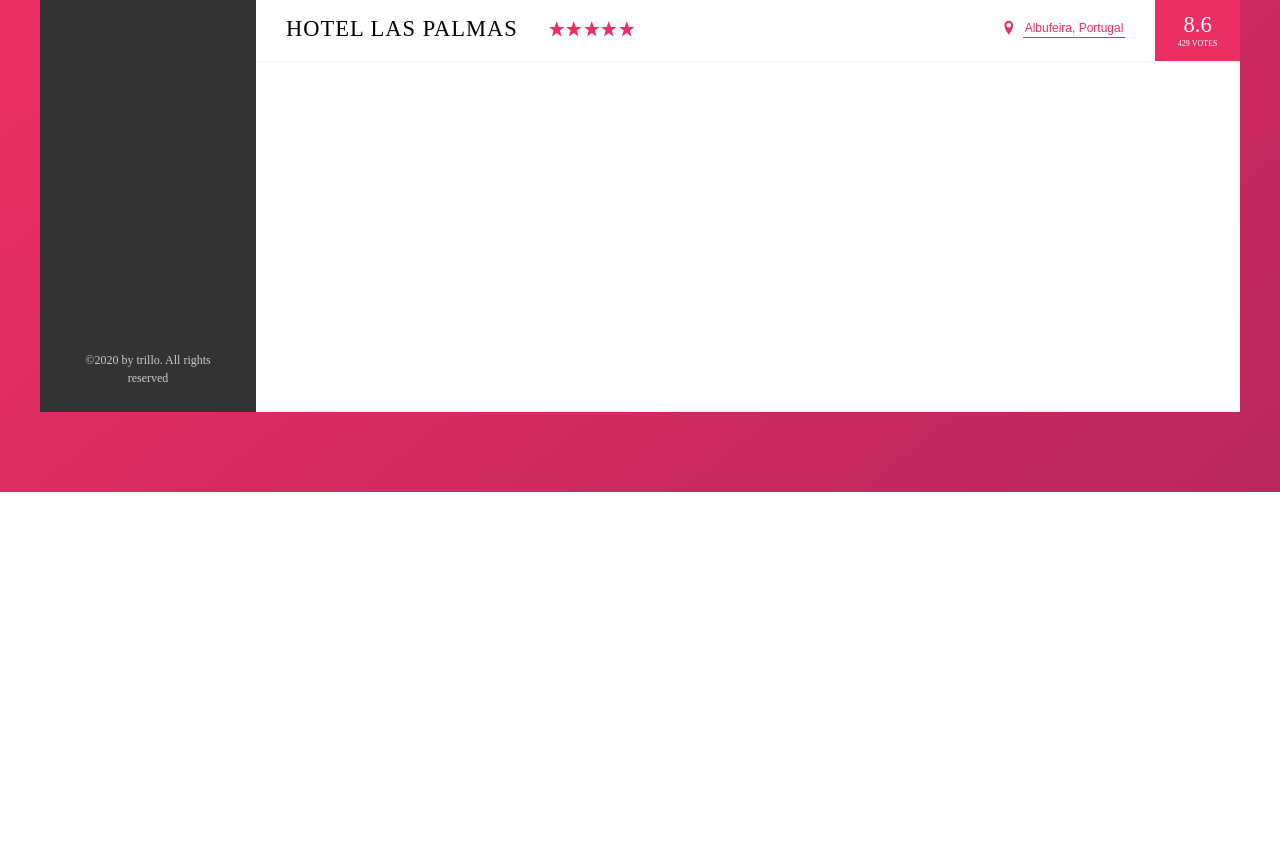
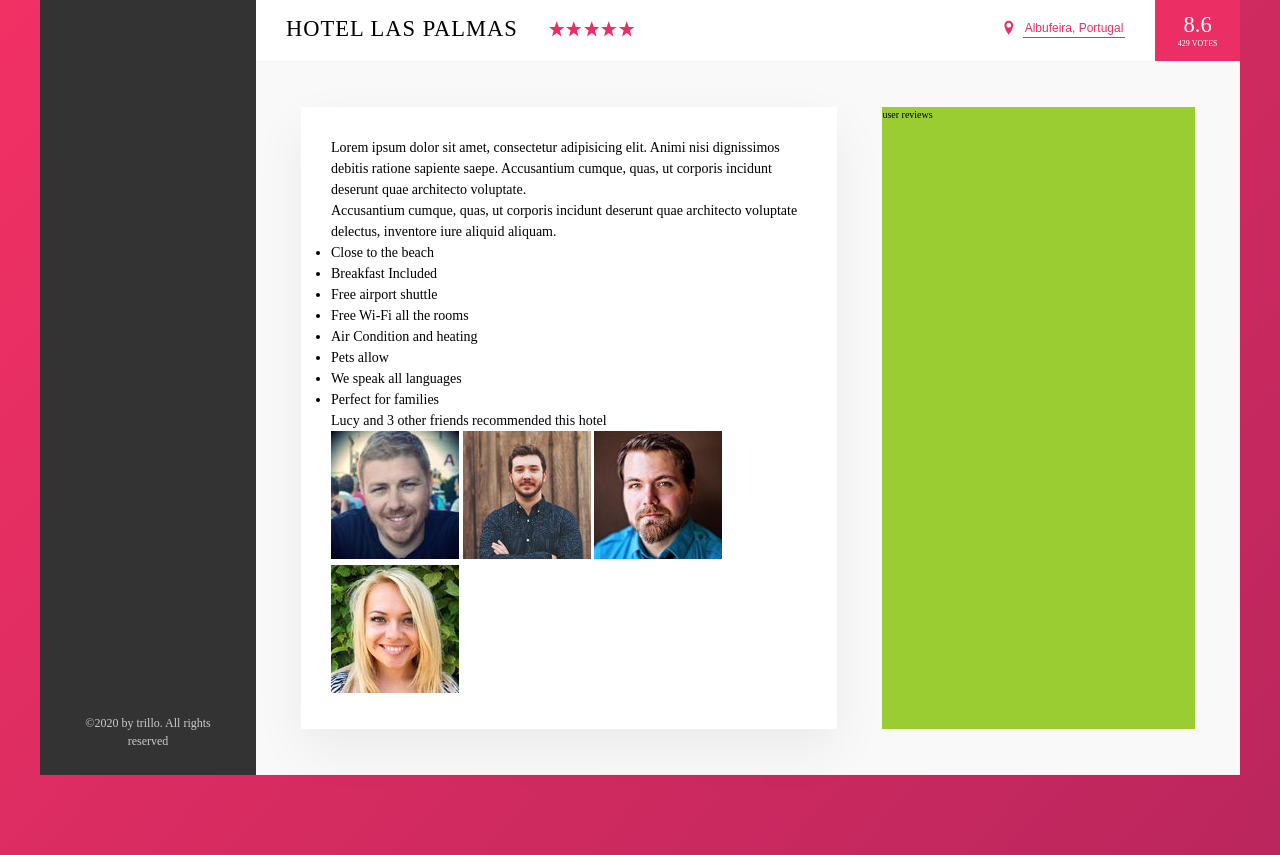
Before and after one commit to mlavagni/trillo, a website: page index.html in a window 1280 px wide. Shown: the part 538-1393 px from the top of the page. Before the commit the page ends 1030 px from the top, so only its background shows below. Drawn offline with Linux system fonts and the light colour scheme.

Commit message:
Added description paragraph, ul, recommend count and friends pictures

```diff
--- a/index.html
+++ b/index.html
@@ -165,6 +165,65 @@
               <div class="overview__rating-count">429 votes</div>
             </div>
           </div>
+
+          <div class="detail">
+            <div class="description">
+              <p class="paragraph">
+                Lorem ipsum dolor sit amet, consectetur adipisicing elit. Animi
+                nisi dignissimos debitis ratione sapiente saepe. Accusantium
+                cumque, quas, ut corporis incidunt deserunt quae architecto
+                voluptate.
+              </p>
+              <p class="paragraph">
+                Accusantium cumque, quas, ut corporis incidunt deserunt quae
+                architecto voluptate delectus, inventore iure aliquid aliquam.
+              </p>
+
+              <ul class="list">
+                <li class="list__item">Close to the beach</li>
+                <li class="list__item">Breakfast Included</li>
+                <li class="list__item">Free airport shuttle</li>
+                <li class="list__item">Free Wi-Fi all the rooms</li>
+                <li class="list__item">Air Condition and heating</li>
+                <li class="list__item">Pets allow</li>
+                <li class="list__item">We speak all languages</li>
+                <li class="list__item">Perfect for families</li>
+              </ul>
+
+              <div class="recommend">
+                <p class="recommend__count">
+                  Lucy and 3 other friends recommended this hotel
+                </p>
+
+                <div class="recommended__friends">
+                  <img
+                    src="img/user-3.jpg"
+                    alt="Friend 1"
+                    class="recommended__photo"
+                  />
+                  <img
+                    src="img/user-4.jpg"
+                    alt="Friend 2"
+                    class="recommended__photo"
+                  />
+                  <img
+                    src="img/user-5.jpg"
+                    alt="Friend 3"
+                    class="recommended__photo"
+                  />
+                  <img
+                    src="img/user-6.jpg"
+                    alt="Friend 4"
+                    class="recommended__photo"
+                  />
+                </div>
+              </div>
+            </div>
+
+            <div class="user-reviews">
+              user reviews
+            </div>
+          </div>
         </main>
       </div>
     </div>
--- a/sass/_base.scss
+++ b/sass/_base.scss
@@ -12,6 +12,9 @@
   --color-grey-dark-3: #999;
 
   --shadow-dark: 0 2rem 6rem rgba(0, 0, 0, 0.3);
+  --shadow-light: 0 2rem 5rem rgba(0, 0, 0, 0.06);
+
+  --line: 1px solid var(--color-grey-light-2);
 }
 
 * {
--- a/sass/_components.scss
+++ b/sass/_components.scss
@@ -204,7 +204,7 @@
 .overview {
   display: flex;
   align-items: center;
-  border-bottom: 1px solid var(--color-grey-light-2);
+  border-bottom: var(--line);
 
   &__heading {
     font-size: 2.25rem;
--- a/sass/_layout.scss
+++ b/sass/_layout.scss
@@ -11,7 +11,7 @@
   font-size: 1.4rem;
   height: 7rem;
   background-color: #fff;
-  border-bottom: 1px solid var(--color-grey-light-2);
+  border-bottom: var(--line);
 
   display: flex;
   justify-content: space-between;
@@ -36,5 +36,27 @@
   background-color: #fff;
   // 1 = grow all available space
   flex: 1;
-  height: 80rem;
 }
+
+.detail {
+  display: flex;
+  padding: 4.5rem;
+  background-color: var(--color-grey-light-1);
+  border-bottom: var(--line);
+}
+
+.description {
+  font-size: 1.4rem;
+  background-color: #fff;
+  box-shadow: var(--shadow-light);
+  padding: 3rem;
+  //not grow - not expand - use 60%
+  flex: 0 0 60%;
+  margin-right: 4.5rem;
+}
+
+.user-reviews {
+  background-color: yellowgreen;
+  //use all remainding space
+  flex: 1;
+}
```
Also changed, not shown: css/style.css.
